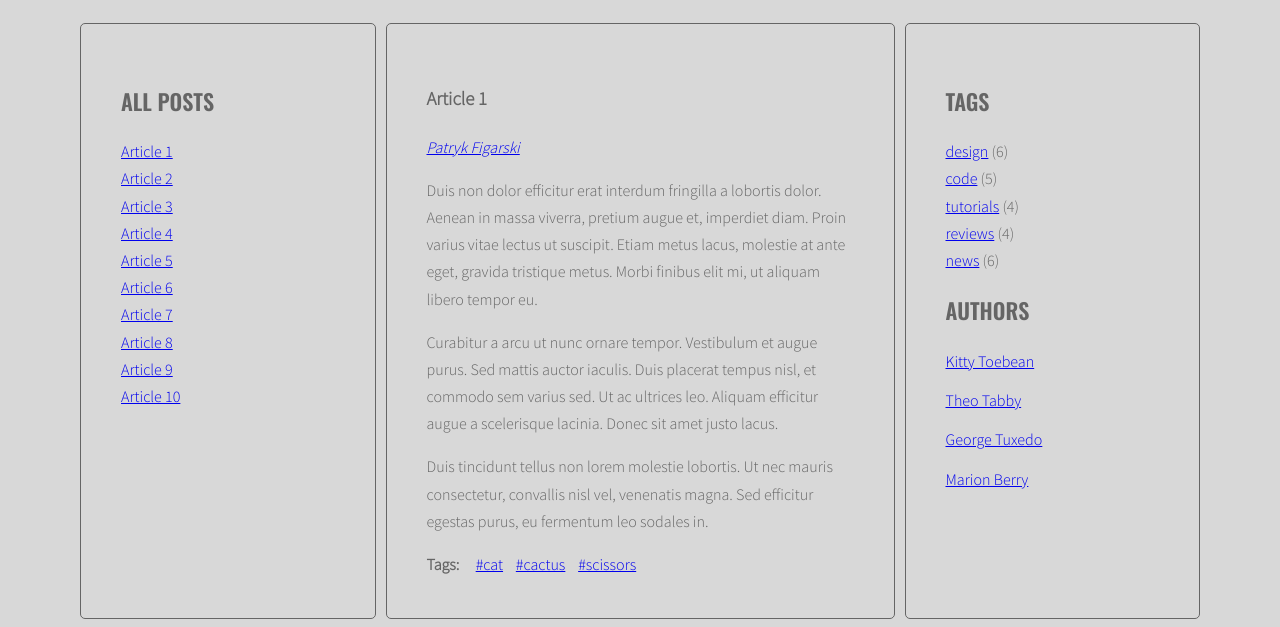
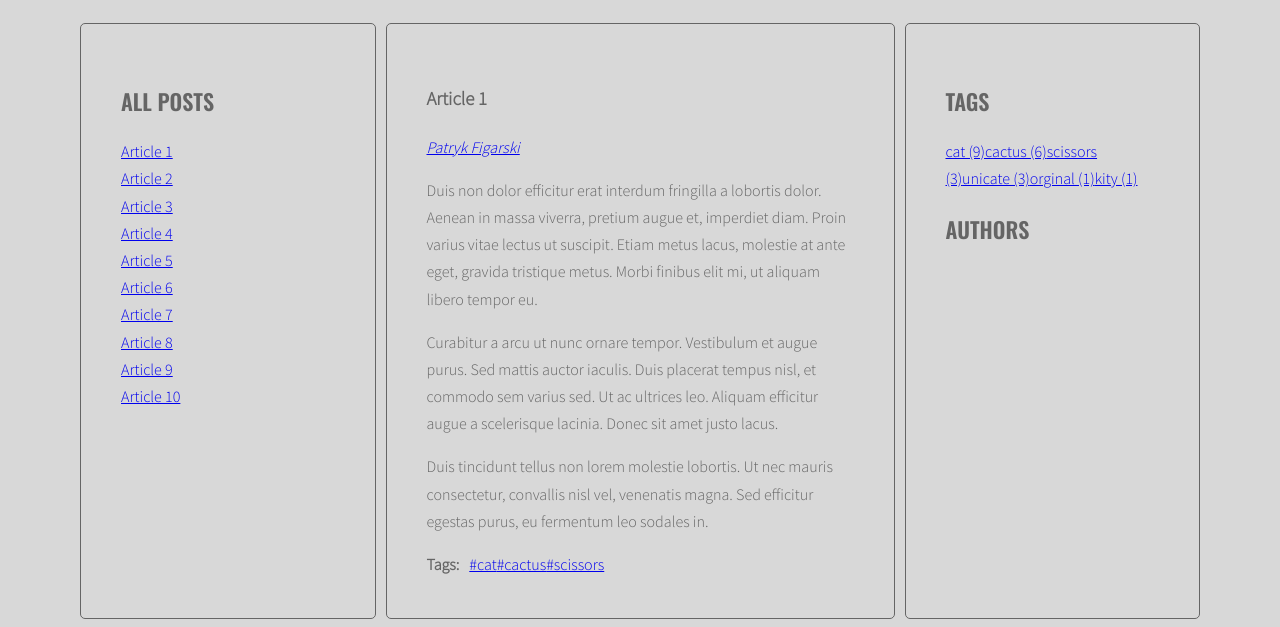
Before and after one commit to marcin-por95/javascript-blog, a website: page javascript-blog/index.html in a window 1280 px wide. Shown: the part 220-847 px from the top of the page. Drawn offline with nearby package versions, Linux system fonts and the light colour scheme.

Commit message:
add links on tag

```diff
--- a/javascript-blog/index.html
+++ b/javascript-blog/index.html
@@ -245,34 +245,10 @@
         <aside class="sidebar">
           <h2 class="section-title">Tags</h2>
           <ul class="list tags">
-            <li><a href="#">design</a> <span>(6)</span></li>
-            <li><a href="#">code</a> <span>(5)</span></li>
-            <li><a href="#">tutorials</a> <span>(4)</span></li>
-            <li><a href="#">reviews</a> <span>(4)</span></li>
-            <li><a href="#">news</a> <span>(6)</span></li>
           </ul>
           <h2 class="section-title">Authors</h2>
           <ul class="list authors">
-            <li>
-              <a href="#">
-                <span class="author-name">Kitty Toebean</span>
-              </a>
-            </li>
-            <li>
-              <a href="#">
-                <span class="author-name">Theo Tabby</span>
-              </a>
-            </li>
-            <li>
-              <a href="#">
-                <span class="author-name">George Tuxedo</span>
-              </a>
-            </li>
-            <li>
-              <a href="#">
-                <span class="author-name">Marion Berry</span>
-              </a>
-            </li>
+
           </ul>
         </aside>
       </main>
--- a/javascript-blog/js/script.js
+++ b/javascript-blog/js/script.js
@@ -31,6 +31,9 @@ const optTitleSelector = '.post-title';
 const optTitleListSelector = '.titles';
 const optArticleTagsSelector = '.post-tags .list';
 const optArticleAuthorSelector = '.post .post-author';
+const optTagsListSelector = '.tags.list';
+const optCloudClassCount = 5;
+const optCloudClassPrefix = 'tag-size-';
 
 
 function generateTitleLinks(customSelector = '') {
@@ -53,6 +56,7 @@ function generateTitleLinks(customSelector = '') {
     const articleTitle = article.querySelector(optTitleSelector).innerHTML;
     /* create HTML of the link */
     const linkHTML = `<li><a href="#${id}"><span>${articleTitle}</span></a></li>`;
+
     /* insert link into titleList */
     titleList.insertAdjacentHTML("beforeend", linkHTML);
 
@@ -65,7 +69,18 @@ function generateTitleLinks(customSelector = '') {
 }
 generateTitleLinks();
 
+function calculateTagsParams(tags) {
+  const values = Object.values(tags);
+  return {
+    max: Math.max(...values),
+    min: Math.min(...values)
+  }
+}
+
+
 function generateTags() {
+  /* [NEW] create a new variable allTags with an empty object */
+  let allTags = {};
   /* [DONE] find all articles */
   const articles = document.querySelectorAll(optArticleSelector);
   /* [DONE] START LOOP: for every article: */
@@ -82,8 +97,16 @@ function generateTags() {
     for (let tag of articleTagsArray) {
       /*[done] generate HTML of the link */
 
-      const tagHTML = `<li><a href="#tag-${tag}">#${tag}</a></li>`;      /* add generated code to HTML variable */
+      const tagHTML = `<a href="#tag-${tag}">#${tag}</a>`;
+      /* add generated code to HTML variable */
       linkList = linkList + tagHTML;
+      /* [NEW] check if [tag] key is in allTags object */
+      if (!allTags[tag]) {
+        /* [NEW] add generated code to allTags array */
+        allTags[tag] = 1;
+      } else {
+        allTags[tag]++;
+      }
       /*[done] END LOOP: for each tag */
     }
     /*[done] insert HTML of all the links into the tags wrapper */
@@ -93,7 +116,28 @@ function generateTags() {
       link.addEventListener('click', tagClickHandler);
     }
     /*[done] END LOOP: for every article: */
+
+    /* [NEW] find list of tags in right column */
+    const tagList = document.querySelector(optTagsListSelector);
+
+    /* [NEW] add html from allTags to tagList */
+    /* [NEW] create variable for all links HTML code */
+    let allTagsHTML = '';
+
+    /* [NEW] START LOOP: for each tag in allTags: */
+    for (let tag in allTags) {
+      /* [NEW] generate code of a link and add it to allTagsHTML */
+      allTagsHTML += `<a href="#tag-${tag}">${tag} (${allTags[tag]})</a>`;
+
+    }
+    /* [NEW] END LOOP: for each tag in allTags: */
+
+    /*[NEW] add HTML from allTagsHTML to tagList */
+    tagList.innerHTML = allTagsHTML;
   }
+  const tagsParams = calculateTagsParams(allTags);
+  console.log(tagsParams);
+
 }
 generateTags();
 
@@ -117,7 +161,7 @@ function tagClickHandler(event) {
   /* [done]END LOOP: for each active tag link */
 
   /*[done] find all tag links with "href" attribute equal to the "href" constant */
-  const allTagsLinksHref = document.querySelectorAll('a[href="' + href + '"]');
+  const allTagsLinksHref = document.querySelectorAll(`a[href="${href}"]`);
   /*[done] START LOOP: for each found tag link */
   for (let tagsLinkHref of allTagsLinksHref) {
     /*[done] add class active */
@@ -126,12 +170,14 @@ function tagClickHandler(event) {
   /*[done] END LOOP: for each found tag link */
   /*[done] execute function "generateTitleLinks" with article selector as argument */
   generateTitleLinks(`[data-tags~="${tag}"]`);
+
 }
 
 function addClickListenersToTags() {
   /*[done] find all links to tags */
-  const links = document.querySelectorAll('.list.list-horizontal a, .list.tags a');
+  const links = document.querySelectorAll('.list.tags a');
   /*[done] START LOOP: for each link */
+
   for (const link of links) {
     /*[done] add tagClickHandler as event listener for that link */
     link.addEventListener('click', tagClickHandler);
@@ -141,20 +187,24 @@ function addClickListenersToTags() {
 
 addClickListenersToTags();
 
-function generateAuthors(){
+function generateAuthors() {
   /*[DONE] find all articles */
   const articles = document.querySelectorAll(optArticleSelector);
   /*[DONE] START LOOP: for every article: */
-  for (let article of articles){
+  for (let article of articles) {
     /* [DONE] find tags wrapper */
     const authorWrapper = article.querySelector(optArticleAuthorSelector);
     /*[DONE] make html variable with empty string */
-    let html = ' ';
+    let html = '';
     /*[DONE] get authors from data-author attribute */
     const dataAuthor = article.getAttribute('data-author');
-    const authorHTML ='<a href="#'+ dataAuthor + '"><span class="author-name">' + dataAuthor + '</span></a>';
-    html = html + ' ' + authorHTML;
+    const authorHTML = `<a href="#${dataAuthor}"><span class="author-name">${dataAuthor}</span></a>`;
+    html = html + authorHTML;
     authorWrapper.innerHTML = html;
+    const links = article.querySelectorAll('.post-author a');
+    for (let link of links) {
+      link.addEventListener('click', authorClickedHandler);
+    }
 
   }
 }
@@ -164,5 +214,19 @@ function authorClickedHandler(event) {
   event.preventDefault();
   const clickedElement = this;
   console.log('author was Clicked', clickedElement);
+  const href = clickedElement.getAttribute('href');
+  const author = href.replace('#', '');
+  const allAuthorLinksActive = document.querySelectorAll('.post-author a.active');
+  for (let authorActiveLink of allAuthorLinksActive) {
+    authorActiveLink.classList.remove('active');
+  }
+  const allAuthorLinksHref = document.querySelectorAll(`a[href="${href}"]`);
+  /*[done] START LOOP: for each found tag link */
+  for (let authLinkHref of allAuthorLinksHref) {
+    /*[done] add class active */
+    authLinkHref.classList.add('active');
+  }
+  console.log(author);
 
+  generateTitleLinks(`[data-author="${author}"]`);
 }
```
